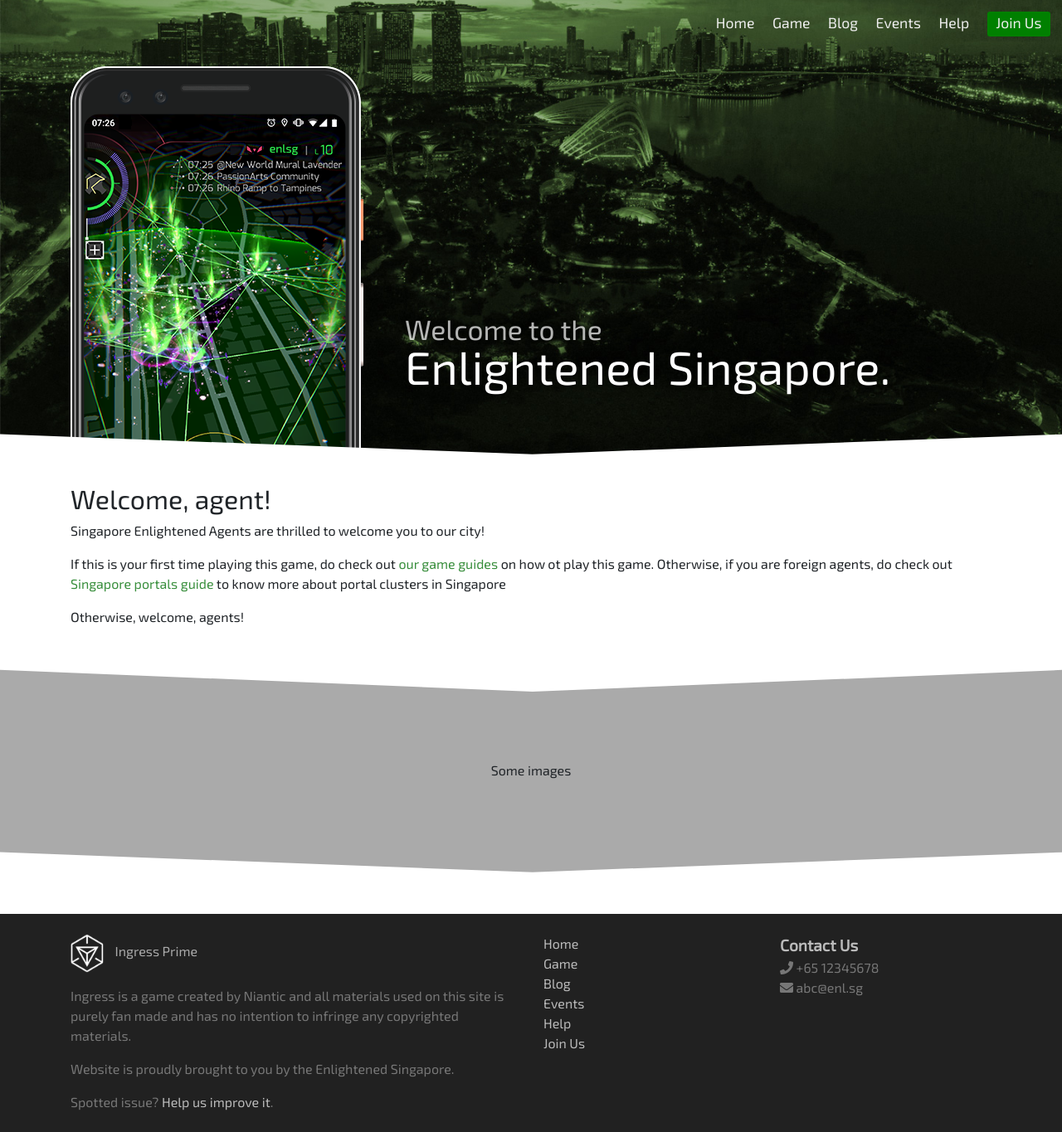
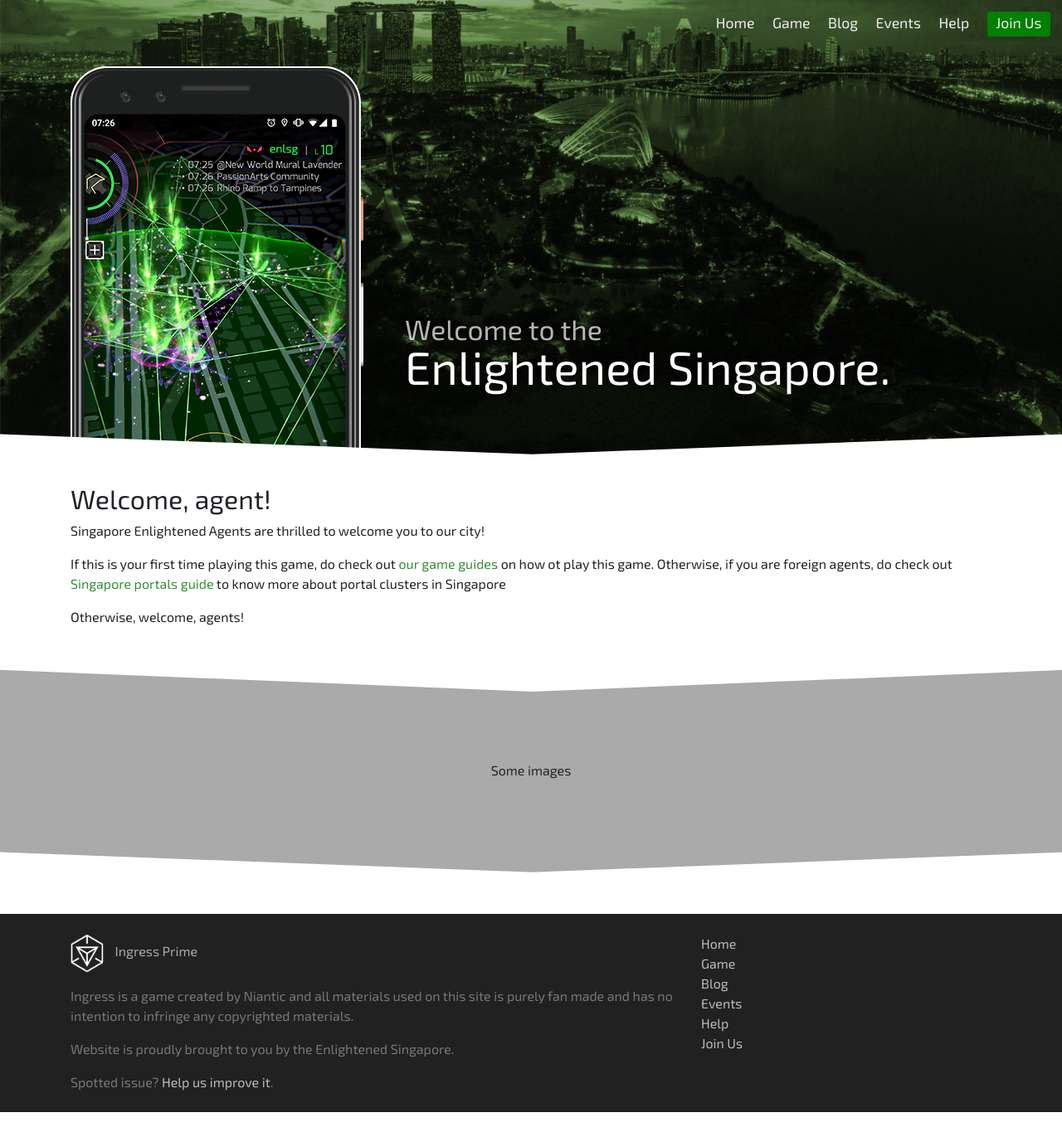
Before and after one commit to enlsg/enlsg.github.io, a Jekyll site: the page built from demo.html, in a window 1280 px wide and 1365 px high. Shown: the whole window at 83% size. Built offline with Jekyll 4.4.1, drawn with Linux system fonts in a browser that asks for light colours; nearby versions of some CDN libraries.

Commit message:
remove contact us for now

```diff
--- a/demo.html
+++ b/demo.html
@@ -50,7 +50,7 @@
 <div class="footer pt-3 pb-2 pt-sm-4 pt-sm-4">
   <div class="container">
     <div class="row">
-      <div class="col-12 col-sm-6 mb-3 mb-sm-0">
+      <div class="col-12 col-sm-8 mb-3 mb-sm-0">
         <p class="logo"><img src="/assets/images/ingress-logo.png" width="40px" /> Ingress Prime<p>
         <p>Ingress is a game created by Niantic and all materials
           used on this site is purely fan made and has no intention
@@ -59,7 +59,7 @@
         <p>Spotted issue? <a href="#">Help us improve it</a>.</p>
       </div>
 
-      <div class="col-12 col-sm-3 mb-3 mb-sm-0">
+      <div class="col-12 col-sm-4 mb-3 mb-sm-0">
         <ul class="site-navigation">
           <li><a href="demo.html">Home</a></li>
           <li><a href="#">Game</a></li>
@@ -69,13 +69,5 @@
           <li class="cta"><a href="#">Join Us</a></li>
         </ul>
       </div>
-
-      <div class="col-12 col-sm-3">
-        <div class="heading">Contact Us</div>
-        <ul class="contact-us">
-          <li><i class="fas fa-phone"></i> +65 12345678</li>
-          <li><i class="fas fa-envelope"></i> abc@enl.sg</li>
-        </ul>
-      </div>
   </div>
 </div>
```
